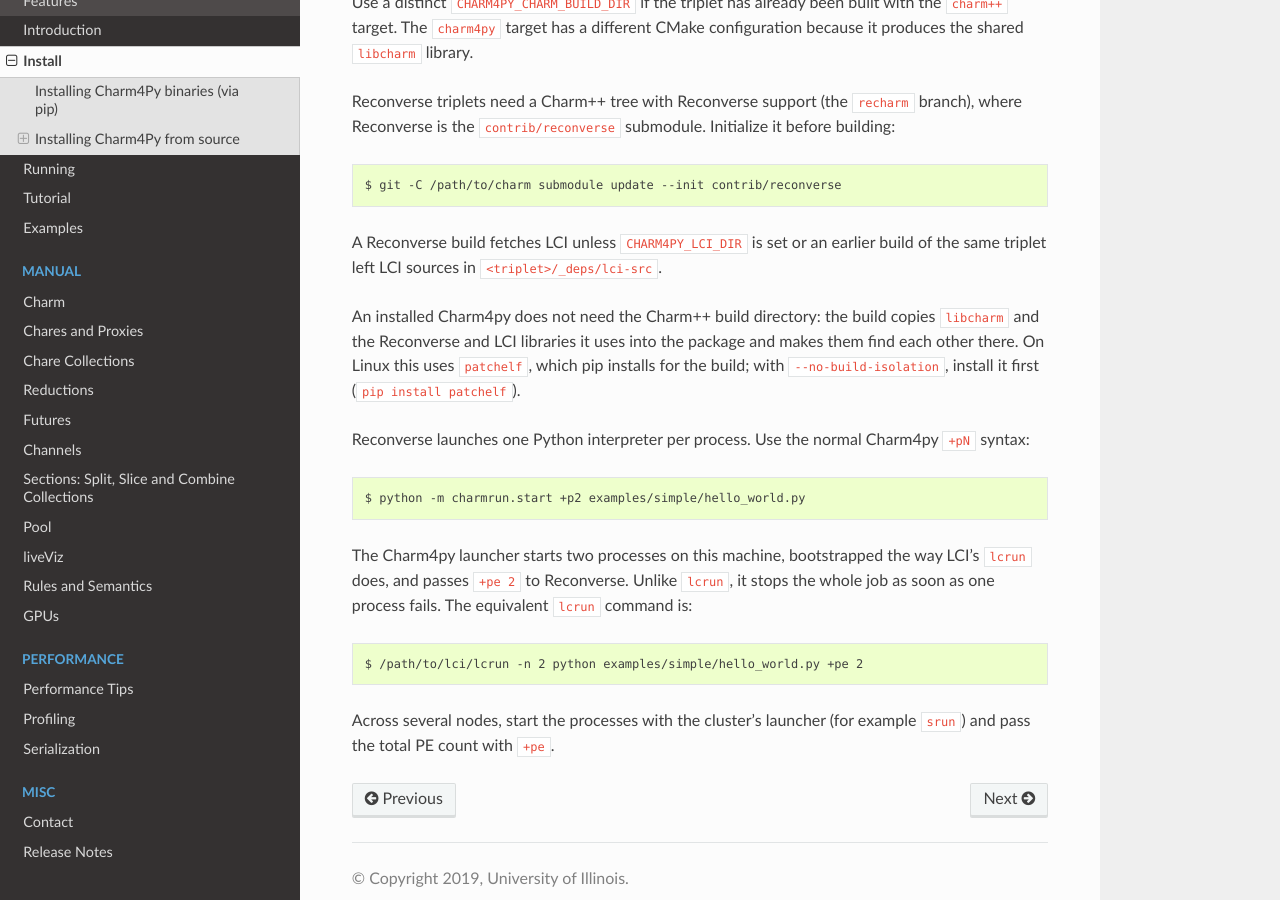
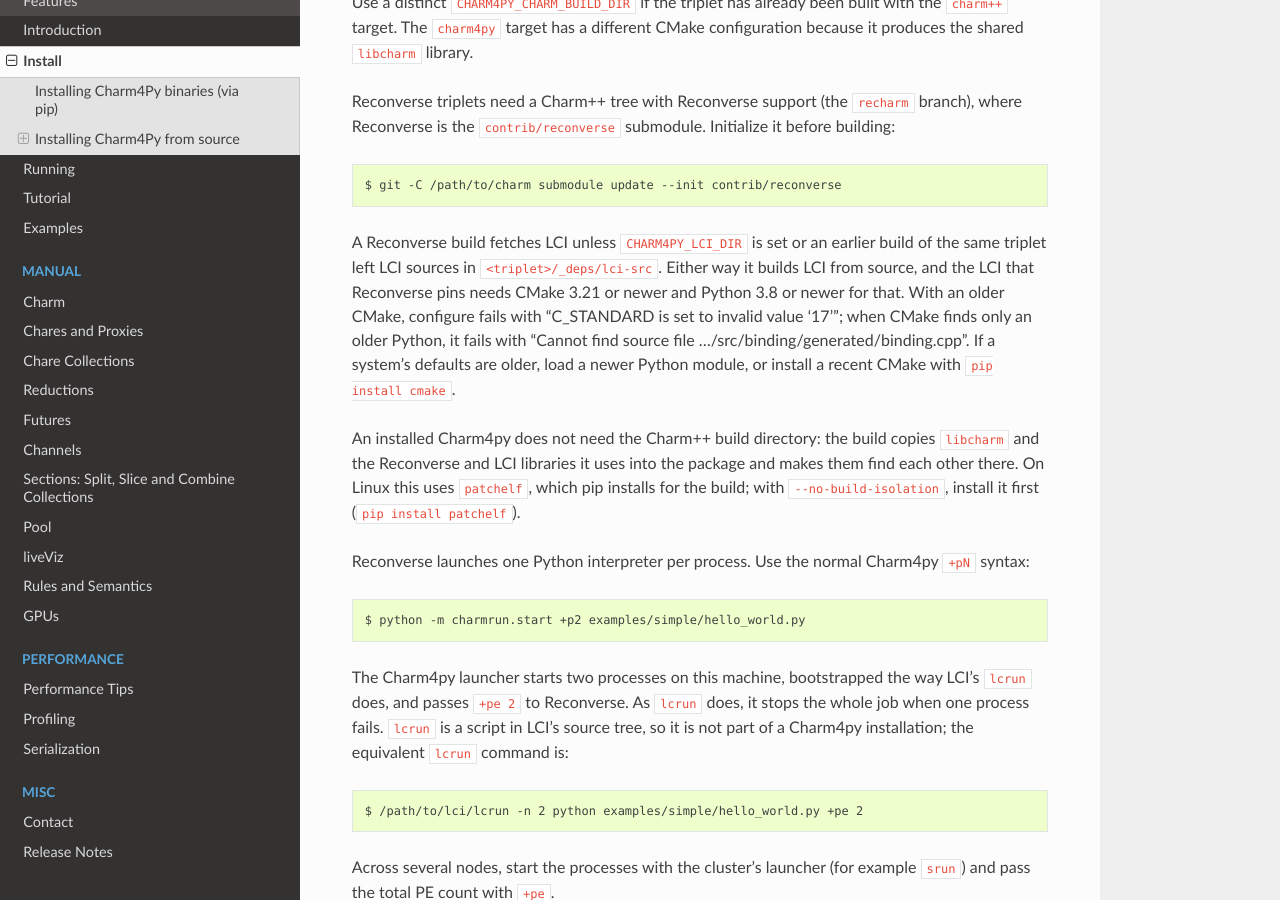
Before and after one commit to charmplusplus/charm4py, a Sphinx documentation site: the page built from docs/install.rst, in a window 1280 px wide and 900 px high, scrolled down 3056 px. Built offline with Sphinx 7.4.7 and the Read the Docs theme 3.1.0, drawn with Linux system fonts in a browser that asks for light colours.

Commit message:
Docs: the CMake and Python LCI needs; lcrun now stops a failed job too
The LCI that Reconverse pins (b5d9ea97) needs CMake >= 3.21 (C_STANDARD 17
in its vendored UCX) and Python >= 3.8 (its binding generator); install.rst
says so, with the configure error each one gives. Since uiuc-hpc/lci#203,
lcrun stops the job when a process fails, so the launcher's docstring and
install.rst no longer say it waits for each process in turn; the Python
launcher is there because lcrun is not part of an installation.

Co-Authored-By: Claude Opus 5.5 (1M context) <noreply@anthropic.com>

```diff
--- a/docs/install.rst
+++ b/docs/install.rst
@@ -128,6 +128,13 @@ before building::
 
 A Reconverse build fetches LCI unless ``CHARM4PY_LCI_DIR`` is set or an earlier
 build of the same triplet left LCI sources in ``<triplet>/_deps/lci-src``.
+Either way it builds LCI from source, and the LCI that Reconverse pins needs
+CMake 3.21 or newer and Python 3.8 or newer for that. With an older CMake,
+configure fails with "C_STANDARD is set to invalid value '17'"; when CMake
+finds only an older Python, it fails with "Cannot find source file
+.../src/binding/generated/binding.cpp". If a system's defaults are older,
+load a newer Python module, or install a recent CMake with
+``pip install cmake``.
 
 An installed Charm4py does not need the Charm++ build directory: the build
 copies ``libcharm`` and the Reconverse and LCI libraries it uses into the
@@ -141,9 +148,10 @@ Charm4py ``+pN`` syntax::
     $ python -m charmrun.start +p2 examples/simple/hello_world.py
 
 The Charm4py launcher starts two processes on this machine, bootstrapped the
-way LCI's ``lcrun`` does, and passes ``+pe 2`` to Reconverse. Unlike
-``lcrun``, it stops the whole job as soon as one process fails. The equivalent
-``lcrun`` command is::
+way LCI's ``lcrun`` does, and passes ``+pe 2`` to Reconverse. As ``lcrun``
+does, it stops the whole job when one process fails. ``lcrun`` is a script in
+LCI's source tree, so it is not part of a Charm4py installation; the
+equivalent ``lcrun`` command is::
 
     $ /path/to/lci/lcrun -n 2 python examples/simple/hello_world.py +pe 2
 
```
Also changed, not shown: 1 other file.
